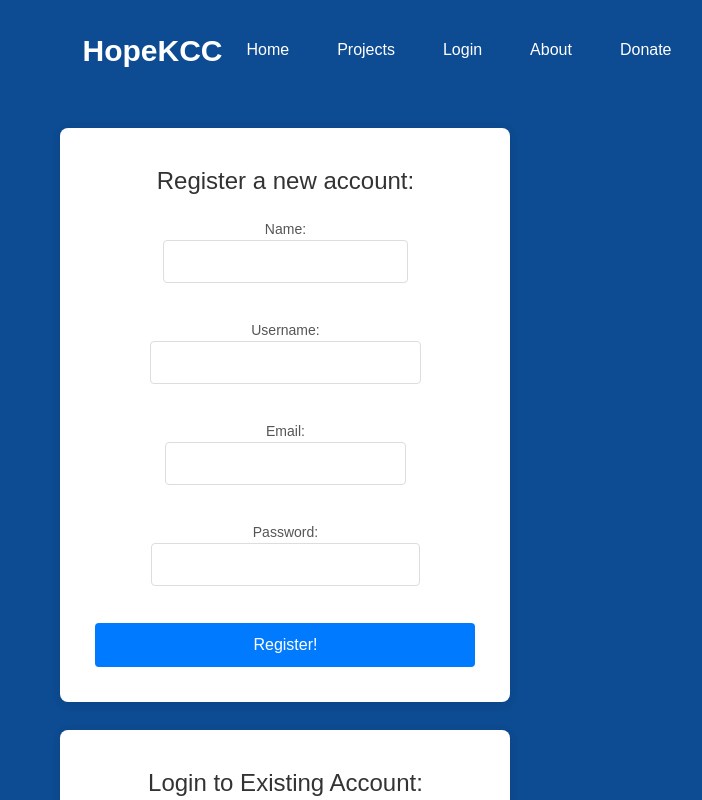
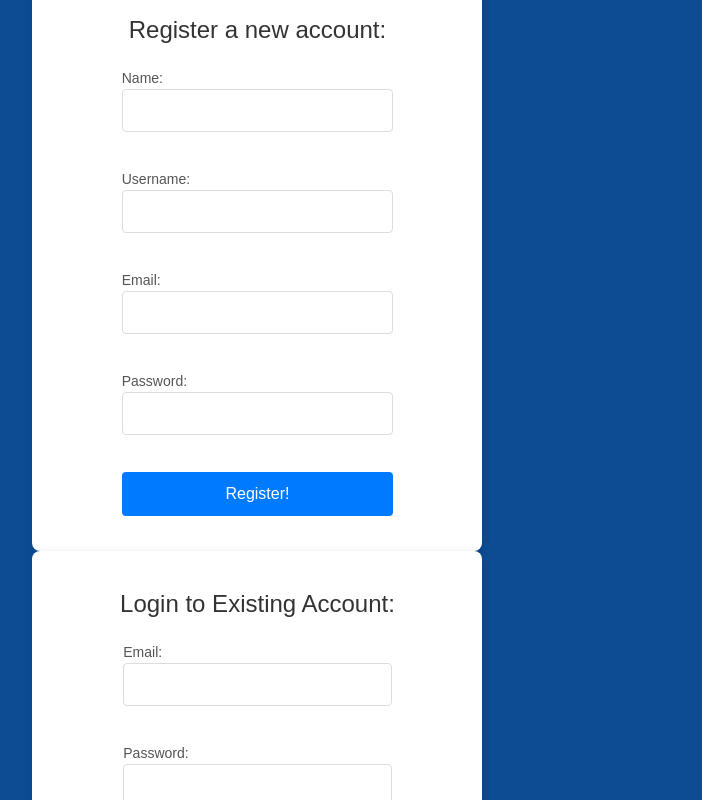
Before and after one commit to cruzgonzalez718/hkccfinal, a React (Create React App) app in the folder client/: page /login in a window 1280 px wide. Shown: the top 800 px of the page, without its empty margins (251-953 px from the left). Built offline with nearby package versions, Linux system fonts and the light colour scheme.

Commit message:
Update Login.css

```diff
--- a/client/src/pages/Login.css
+++ b/client/src/pages/Login.css
@@ -1,4 +1,3 @@
-/* i have no idea why it is not centering on fullscreen */
 body {
   font-family: Arial, sans-serif;
   background-color: #0d4b92;
@@ -7,7 +6,22 @@ body {
   display: flex;
   justify-content: center;
   align-items: center;
+  height: 100vh;
+}
 
+.container {
+  display: flex;
+  flex-direction: column;
+  justify-content: center;
+  align-items: center;
+  gap: 28px;
+}
+
+@media (min-width: 768px) {
+  .container {
+    flex-direction: row; /* Arrange the forms side by side */
+    gap: 20px; /* Space between the forms */
+  }
 }
 
 .RegForm, .LoginForm {
@@ -16,7 +30,9 @@ body {
   border-radius: 8px;
   box-shadow: 0 2px 10px rgba(0, 0, 0, 0.1);
   width: 450px;
-  margin: 28px;
+  display: flex;
+  flex-direction: column;
+  align-items: center;
 }
 
 .RegForm h2, .LoginForm h2 {
@@ -68,13 +84,3 @@ body {
   outline: none;
   box-shadow: 0 0 3px rgba(0, 123, 255, 0.5);
 }
-
-.RegForm, .LoginForm {
-  text-align: center;
-}
-
-.RegForm form, .LoginForm form {
-  display: flex;
-  flex-direction: column;
-  align-items: center;
-}
```
